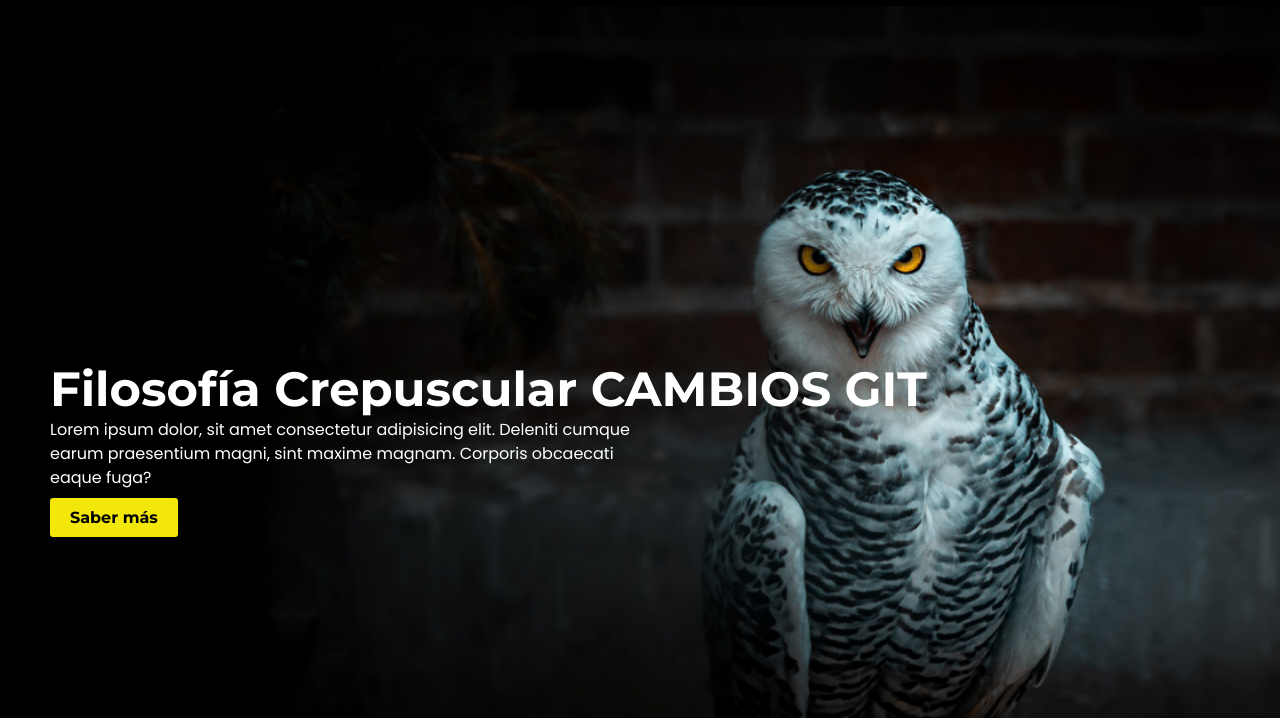
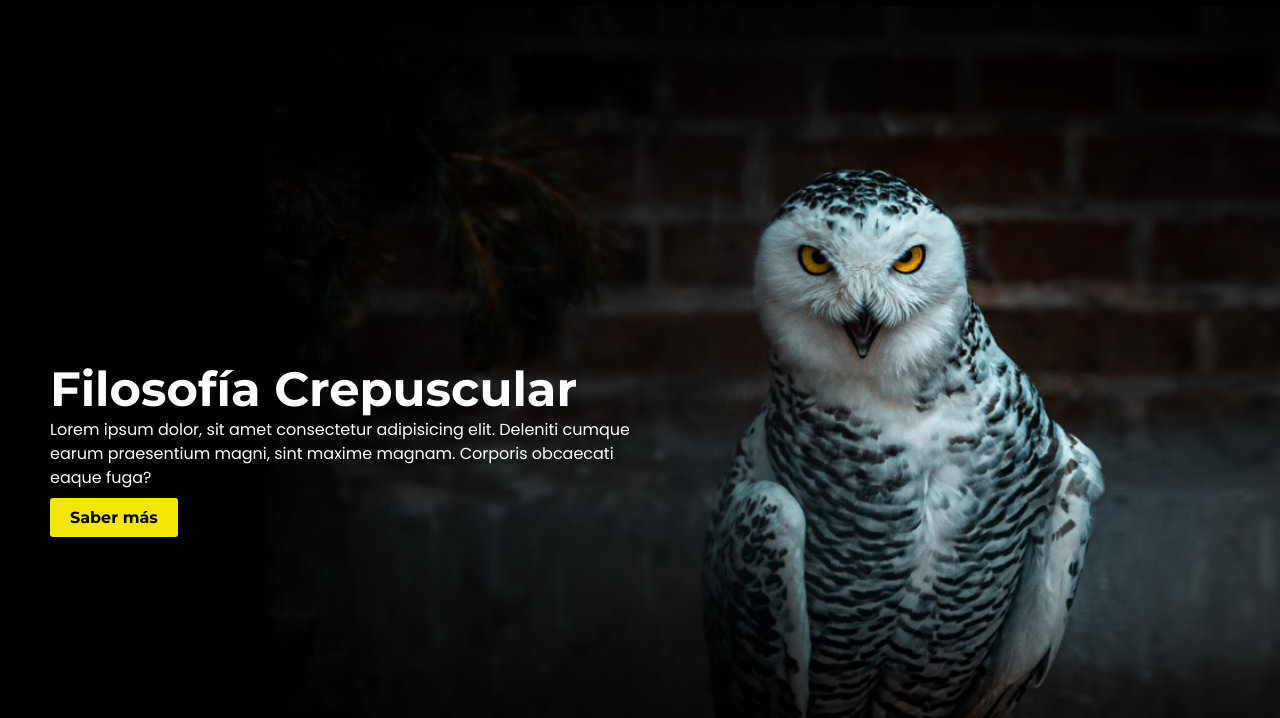
Before and after one commit to gaby-loz/desarrolloweb, a website: page index.html in a window 1280 px wide. Shown: the part 87-805 px from the top of the page. Drawn offline with nearby package versions, Linux system fonts and the light colour scheme.

Commit message:
1era edicion rama-nueva

```diff
--- a/index.html
+++ b/index.html
@@ -63,7 +63,7 @@
  <section class="heroInicio">
     <div>
         <h1>
-            Filosofía Crepuscular CAMBIOS GIT
+            Filosofía Crepuscular
         </h1>
         <p>Lorem ipsum dolor, sit amet consectetur adipisicing elit. Deleniti cumque earum praesentium magni, sint maxime magnam. Corporis obcaecati eaque fuga?</p>
         <a href="#" class="boton">Saber más</a>
```
